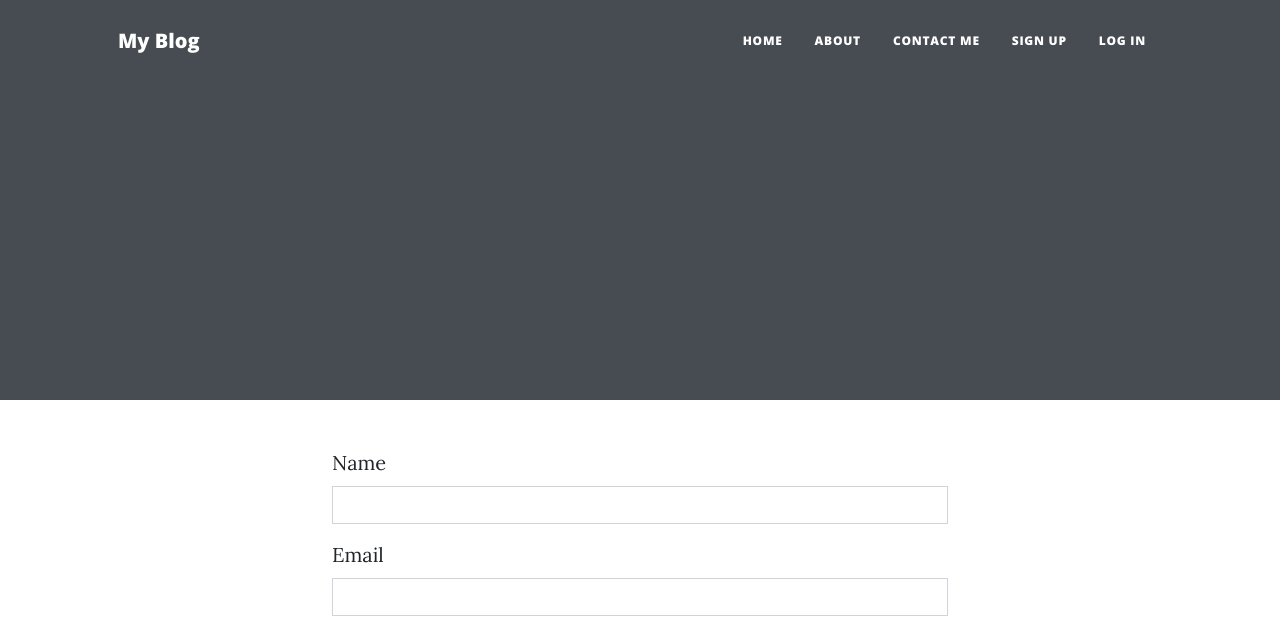
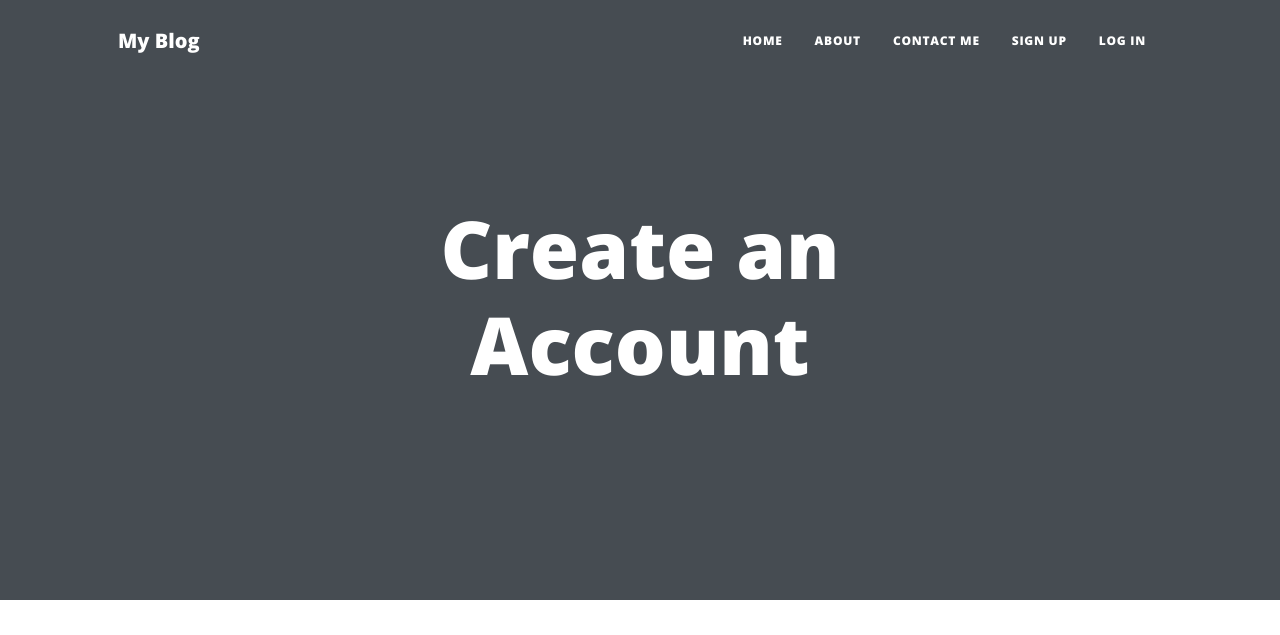
Before and after one commit to Defalt42/Blog, a Flask app: page /signup in a window 1280 px wide. Shown: the top 635 px of the page. Run offline with Flask 2, Linux system fonts and the light colour scheme; some libraries are stand-ins or nearby versions.

Commit message:
Update page headings for create post, login, and signup pages

```diff
--- a/flask_blog/templates/addpost.html
+++ b/flask_blog/templates/addpost.html
@@ -1,4 +1,10 @@
 {% extends 'base.html' %}
+
+{% block pageHeading %}
+<div class="site-heading">
+    <h1>Create a Post</h1>
+</div>
+{% endblock pageHeading %}
 
 {% block mainContent %}
     <div class="container">
--- a/flask_blog/templates/login.html
+++ b/flask_blog/templates/login.html
@@ -1,4 +1,10 @@
 {% extends 'base.html' %}
+
+{% block pageHeading %}
+<div class="site-heading">
+    <h1>Log In</h1>
+</div>
+{% endblock pageHeading %}
 
 {% block mainContent %}
 <div class="container">
--- a/flask_blog/templates/signup.html
+++ b/flask_blog/templates/signup.html
@@ -1,4 +1,10 @@
 {% extends 'base.html' %}
+
+{% block pageHeading %}
+<div class="site-heading">
+    <h1>Create an Account</h1>
+</div>
+{% endblock pageHeading %}
 
 {% block mainContent %}
     <div class="container w-50">
```
